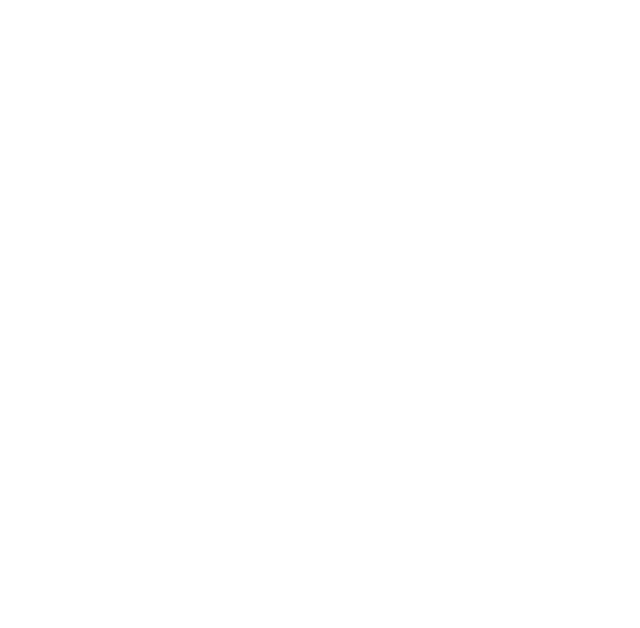
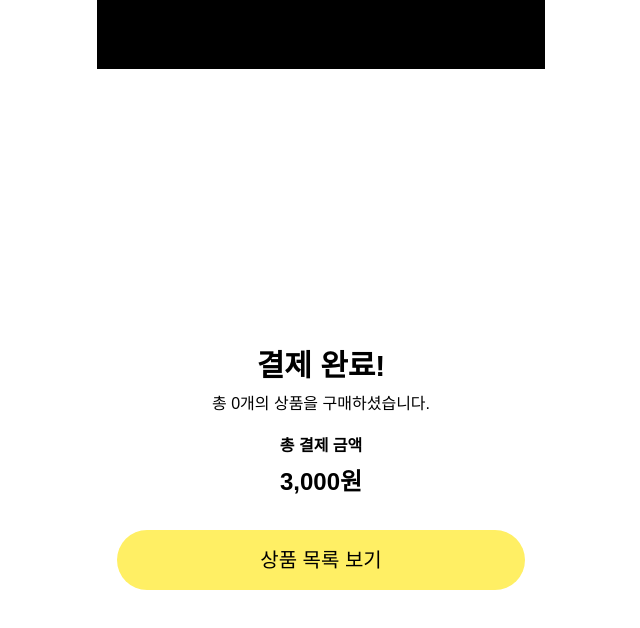
Before and after one commit to YoojeongKil/shooking, a React (Create React App) app in the folder shooking/: page /complete in a window 1280 px wide. Before the commit this address had no page. Shown: the top 628 px of the page, without its empty margins (319-959 px from the left). Built offline with nearby package versions, Linux system fonts and the light colour scheme.

Commit message:
[#16] feat : 장바구니 결제 완료

```diff
--- a/shooking/src/App.js
+++ b/shooking/src/App.js
@@ -6,6 +6,7 @@
 import CartPage from "./pages/CartPage";
 import { RecoilRoot } from "recoil";
 import ProductDetailPage from "./pages/ProductDetailPage";
+import PaymentCompletePage from "./pages/PaymentCompletePage";
 
 function App() {
   return (
@@ -18,6 +19,7 @@
             <Route path="/card" element={<CardPage />} />
             <Route path="/add-card" element={<AddCardPage />} />
             <Route path="/cart" element={<CartPage />} />
+            <Route path="/complete" element={<PaymentCompletePage />} />
           </Routes>
         </BrowserRouter>
       </CardProvider>
--- a/shooking/src/pages/CardPage.js
+++ b/shooking/src/pages/CardPage.js
@@ -11,10 +11,9 @@
   const handleClick = () => {
     navigate("/add-card");
   };
-  const handlePayment = (card) => {
-    console.log("선택한 카드로 결제:", card);
-    // navigate("/payment", { state: card });
-    alert(`"${card.cardHolder}" 님의 카드로 결제합니다.`);
+
+  const handlePayment = () => {
+    navigate("/complete");
   };
 
   return (
--- a/shooking/src/pages/CartPage.js
+++ b/shooking/src/pages/CartPage.js
@@ -1,14 +1,17 @@
 import { useNavigate } from "react-router-dom";
 import Header from "../components/Header";
 import Button from "../components/Button";
-import { useRecoilState } from "recoil";
+import { useRecoilState, useRecoilValue } from "recoil";
 import { cartState } from "../recoil/atoms/cartAtom";
 import { decreaseQuantity, increaseQuantity } from "../utils/cartUtils";
 import CartItem from "../components/CartItem";
+import { cartSummaryState } from "../recoil/selectors/cartSelectors";
 
 export default function CartPage() {
   const navigate = useNavigate();
   const [cart, setCart] = useRecoilState(cartState);
+  const { productTotal, shipping, totalPrice } =
+    useRecoilValue(cartSummaryState);
 
   const handleIncrease = (id) => {
     setCart((prevCart) => increaseQuantity(prevCart, id));
@@ -17,13 +20,6 @@
   const handleDecrease = (id) => {
     setCart((prevCart) => decreaseQuantity(prevCart, id));
   };
-
-  const productTotal = cart.reduce(
-    (sum, item) => sum + item.price * item.quantity,
-    0
-  );
-  const shipping = productTotal >= 100000 ? 0 : 3000;
-  const total = productTotal + shipping;
 
   return (
     <div>
@@ -66,7 +62,7 @@
             <div className="p-5 border-t">
               <div className="flex justify-between font-bold text-base mb-11">
                 <div>총 금액</div>
-                <div>{total.toLocaleString()}원</div>
+                <div>{totalPrice.toLocaleString()}원</div>
               </div>
 
               <Button
--- /dev/null
+++ b/shooking/src/pages/PaymentCompletePage.js
@@ -0,0 +1,42 @@
+import { useNavigate } from "react-router-dom";
+import Button from "../components/Button";
+import Header from "../components/Header";
+import { useRecoilValue, useResetRecoilState } from "recoil";
+import { cartState } from "../recoil/atoms/cartAtom";
+import { cartSummaryState } from "../recoil/selectors/cartSelectors";
+
+export default function PaymentCompletePage() {
+  const navigate = useNavigate();
+  const { totalQuantity, totalPrice } = useRecoilValue(cartSummaryState);
+  const resetCart = useResetRecoilState(cartState);
+
+  const backToList = () => {
+    resetCart();
+    navigate("/shooking");
+  };
+
+  return (
+    <div>
+      <Header />
+
+      <div className="p-5 flex flex-col items-center justify-center min-h-screen">
+        <div className="text-3xl font-extrabold mb-2">결제 완료!</div>
+        <div className="text-base mb-[18px]">
+          총 {totalQuantity}개의 상품을 구매하셨습니다.
+        </div>
+
+        <div className="text-base font-bold mb-2">총 결제 금액</div>
+        <div className="text-2xl font-bold mb-8">
+          {totalPrice.toLocaleString()}원
+        </div>
+
+        <Button
+          className="bg-[#FFEF64] text-black py-4 text-xl font-medium"
+          onClick={backToList}
+        >
+          상품 목록 보기
+        </Button>
+      </div>
+    </div>
+  );
+}
--- /dev/null
+++ b/shooking/src/recoil/selectors/cartSelectors.js
@@ -0,0 +1,17 @@
+import { selector } from "recoil";
+import { cartState } from "../atoms/cartAtom";
+
+export const cartSummaryState = selector({
+  key: "cartSummaryState",
+  get: ({ get }) => {
+    const cart = get(cartState);
+    const totalQuantity = cart.reduce((sum, item) => sum + item.quantity, 0);
+    const productTotal = cart.reduce(
+      (sum, item) => sum + item.price * item.quantity,
+      0
+    );
+    const shipping = productTotal >= 100000 ? 0 : 3000;
+    const totalPrice = productTotal + shipping;
+    return { totalQuantity, productTotal, shipping, totalPrice };
+  },
+});
```
